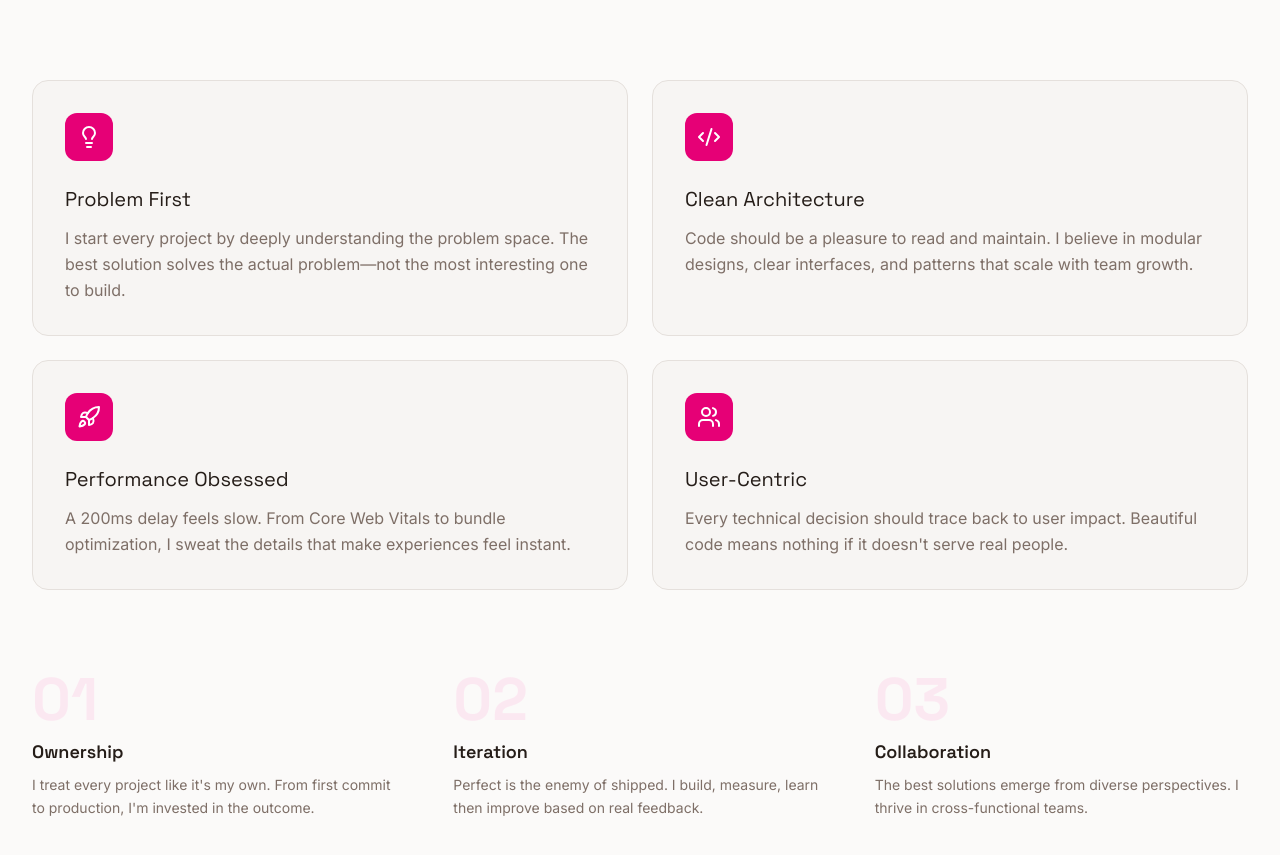
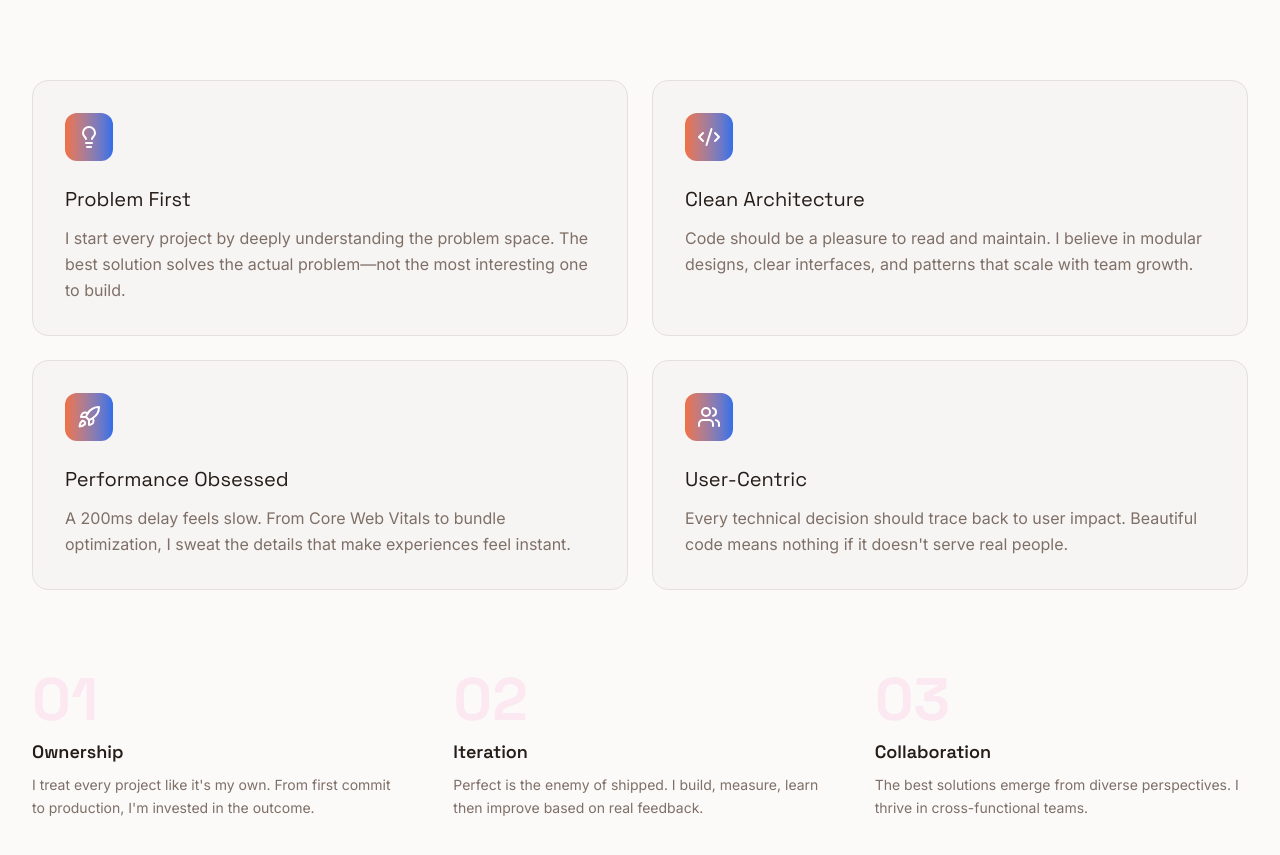
Before and after one commit to Ashu112/Portfolio-v2, a Next.js app: page / in a window 1280 px wide. Shown: the part 1670-2525 px from the top of the page. Built offline with nearby package versions, Linux system fonts and the light colour scheme.

Commit message:
gradient added to about card

```diff
--- a/src/components/About.tsx
+++ b/src/components/About.tsx
@@ -137,7 +137,7 @@ export default function About() {
               key={i}
               className="bg-card border-border h-full rounded-2xl border p-8"
             >
-              <div className="mb-6 flex h-12 w-12 items-center justify-center rounded-xl bg-pink-600">
+              <div className="from-gradient-start to-gradient-end mb-6 flex h-12 w-12 items-center justify-center rounded-xl bg-linear-to-r">
                 <item.icon className="text-primary-foreground h-6 w-6" />
               </div>
               <h3 className="text-xl">{item.heading}</h3>
```
